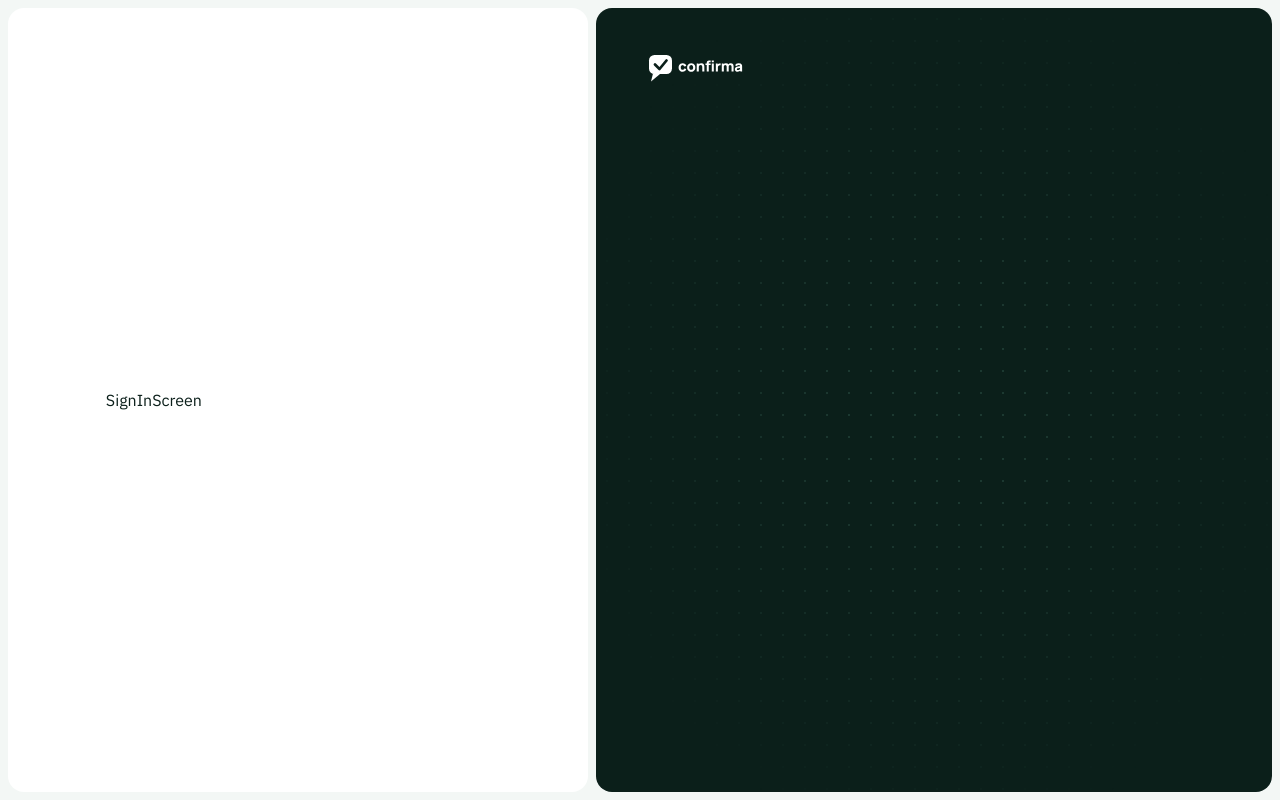
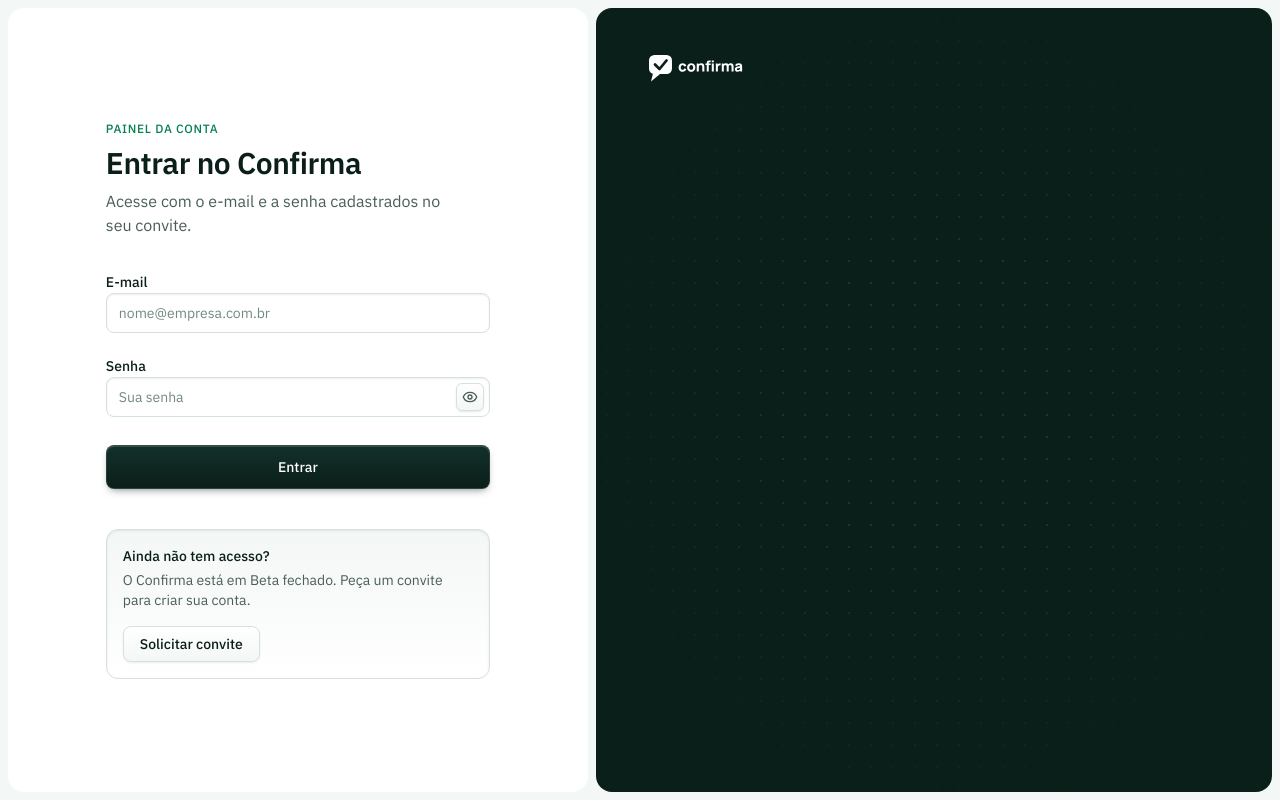
Before and after one commit to useconfirma/confirma-monorepo, a React (Vite) app in the folder apps/panel/: page /sign-in in a window 1280 px wide. Built offline with nearby package versions, Linux system fonts and the light colour scheme; no server answers.

Commit message:
feat(panel): implement sign-in screen with form and redirect

```diff
--- /dev/null
+++ b/apps/panel/src/features/auth/sign-in/components/sign-in-form.tsx
@@ -0,0 +1,120 @@
+import { Eye, EyeOff, LoaderCircle } from 'lucide-react';
+import { useId, useState } from 'react';
+import { Button } from '@/shared/components/ui/button';
+import { Input } from '@/shared/components/ui/input';
+import { Label } from '@/shared/components/ui/label';
+import type { useSignIn } from '../hooks/use-sign-in.hook';
+
+type SignInFormProps = ReturnType<typeof useSignIn>;
+
+/*
+ * Formulário de login (API-03). Recebe estado e ações do `useSignIn` por
+ * props; a validação e o envio ficam no hook. Enquanto `isPending`, campos e
+ * botões ficam desabilitados.
+ *
+ * A tecla de mostrar senha fica em relevo dentro do campo e afunda enquanto a
+ * senha está visível.
+ */
+export const SignInForm = ({
+    register,
+    errors,
+    isPending,
+    handleSubmit,
+}: SignInFormProps) => {
+    const [showPassword, setShowPassword] = useState(false);
+
+    const emailId = useId();
+    const emailErrorId = useId();
+    const passwordId = useId();
+    const passwordErrorId = useId();
+
+    return (
+        <form onSubmit={handleSubmit} noValidate aria-busy={isPending}>
+            <div className="space-y-5">
+                <div className="space-y-2">
+                    <Label htmlFor={emailId}>E-mail</Label>
+                    <Input
+                        id={emailId}
+                        type="email"
+                        inputMode="email"
+                        autoComplete="email"
+                        autoCapitalize="none"
+                        spellCheck={false}
+                        placeholder="nome@empresa.com.br"
+                        disabled={isPending}
+                        aria-invalid={errors.email ? true : undefined}
+                        aria-describedby={
+                            errors.email ? emailErrorId : undefined
+                        }
+                        {...register('email')}
+                    />
+                    {errors.email && (
+                        <p id={emailErrorId} className="text-danger text-xs">
+                            {errors.email.message}
+                        </p>
+                    )}
+                </div>
+
+                <div className="space-y-2">
+                    <Label htmlFor={passwordId}>Senha</Label>
+                    <div className="relative">
+                        <Input
+                            id={passwordId}
+                            type={showPassword ? 'text' : 'password'}
+                            autoComplete="current-password"
+                            placeholder="Sua senha"
+                            disabled={isPending}
+                            aria-invalid={errors.password ? true : undefined}
+                            aria-describedby={
+                                errors.password ? passwordErrorId : undefined
+                            }
+                            className="pr-11"
+                            {...register('password')}
+                        />
+                        <button
+                            type="button"
+                            onClick={() => setShowPassword((value) => !value)}
+                            disabled={isPending}
+                            aria-pressed={showPassword}
+                            aria-controls={passwordId}
+                            aria-label="Mostrar senha"
+                            className={[
+                                'text-muted absolute top-1/2 right-1.5 grid size-7 -translate-y-1/2 place-items-center rounded-sm border bg-linear-to-b transition-[translate,box-shadow,color] duration-200',
+                                'border-border from-branco to-nevoa hover:text-foreground shadow-[0_1px_2px_color-mix(in_oklab,var(--color-noite)_10%,transparent),inset_0_1px_0_var(--color-branco)]',
+                                'aria-pressed:text-foreground aria-pressed:from-nevoa aria-pressed:to-branco aria-pressed:translate-y-[calc(-50%+1px)] aria-pressed:shadow-[inset_0_1px_3px_color-mix(in_oklab,var(--color-noite)_16%,transparent)]',
+                                'disabled:text-disabled disabled:pointer-events-none disabled:shadow-none',
+                                '[&_svg]:size-4',
+                            ].join(' ')}
+                        >
+                            {showPassword ? (
+                                <EyeOff aria-hidden="true" />
+                            ) : (
+                                <Eye aria-hidden="true" />
+                            )}
+                        </button>
+                    </div>
+                    {errors.password && (
+                        <p id={passwordErrorId} className="text-danger text-xs">
+                            {errors.password.message}
+                        </p>
+                    )}
+                </div>
+            </div>
+
+            <Button
+                type="submit"
+                size="lg"
+                disabled={isPending}
+                className="mt-7 w-full"
+            >
+                {isPending && (
+                    <LoaderCircle
+                        aria-hidden="true"
+                        className="size-4 motion-safe:animate-spin"
+                    />
+                )}
+                {isPending ? 'Entrando…' : 'Entrar'}
+            </Button>
+        </form>
+    );
+};
--- a/apps/panel/src/features/auth/sign-in/hooks/use-sign-in.hook.ts
+++ b/apps/panel/src/features/auth/sign-in/hooks/use-sign-in.hook.ts
@@ -1,18 +1,25 @@
 import { zodResolver } from '@hookform/resolvers/zod';
 import { useMutation } from '@tanstack/react-query';
+import { useNavigate } from '@tanstack/react-router';
 import { useForm } from 'react-hook-form';
 import { signIn } from '../api/sign-in.api';
 import { signInSchema, type SignInFormData } from '../schemas/sign-in.schema';
 
 export const useSignIn = () => {
-    const { register, handleSubmit: formHandleSubmit } =
-        useForm<SignInFormData>({
-            resolver: zodResolver(signInSchema),
-        });
+    const {
+        register,
+        handleSubmit: formHandleSubmit,
+        formState: { errors },
+    } = useForm<SignInFormData>({
+        resolver: zodResolver(signInSchema),
+    });
+    const navigate = useNavigate();
 
     const mutation = useMutation({
         mutationFn: signIn,
-        // onSuccess: () => {},
+        onSuccess: () => {
+            void navigate({ to: '/overview', replace: true });
+        },
         // onError: () => {},
     });
 
@@ -20,5 +27,10 @@ export const useSignIn = () => {
         mutation.mutate(data);
     });
 
-    return { register, isPending: mutation.isPending, handleSubmit };
+    return {
+        register,
+        errors,
+        isPending: mutation.isPending,
+        handleSubmit,
+    };
 };
--- a/apps/panel/src/features/auth/sign-in/schemas/sign-in.schema.ts
+++ b/apps/panel/src/features/auth/sign-in/schemas/sign-in.schema.ts
@@ -1,8 +1,8 @@
 import { z } from 'zod';
 
 export const signInSchema = z.object({
-    email: z.email(),
-    password: z.string().min(1),
+    email: z.email({ error: 'Informe um e-mail válido.' }),
+    password: z.string().min(1, { error: 'Informe sua senha.' }),
 });
 
 export type SignInFormData = z.infer<typeof signInSchema>;
--- a/apps/panel/src/features/auth/sign-in/screens/sign-in.screen.tsx
+++ b/apps/panel/src/features/auth/sign-in/screens/sign-in.screen.tsx
@@ -1,5 +1,57 @@
+import { Link } from '@tanstack/react-router';
+import { Button } from '@/shared/components/ui/button';
+import { SignInForm } from '../components/sign-in-form';
+import { useSignIn } from '../hooks/use-sign-in.hook';
+
+const appear =
+    'motion-safe:animate-slide-up motion-safe:[animation-fill-mode:backwards] motion-safe:[animation-duration:400ms]';
+
+/*
+ * Login (UC-03) na folha de conteúdo do AuthLayout. A tela só compõe:
+ * cabeçalho, formulário alimentado pelo `useSignIn` e, abaixo, uma bandeja
+ * rebaixada que leva ao pedido de convite, já que o Beta é fechado.
+ */
 const SignInScreen = () => {
-    return <div>SignInScreen</div>;
+    const signIn = useSignIn();
+
+    return (
+        <div>
+            <header className={appear}>
+                <p className="text-brand tracking-caps text-xs font-medium uppercase">
+                    Painel da conta
+                </p>
+                <h1 className="text-foreground mt-2 text-2xl font-semibold text-balance sm:text-3xl">
+                    Entrar no Confirma
+                </h1>
+                <p className="text-muted mt-2 text-base text-pretty">
+                    Acesse com o e-mail e a senha cadastrados no seu convite.
+                </p>
+            </header>
+
+            <div
+                className={`${appear} mt-8`}
+                style={{ animationDelay: '100ms' }}
+            >
+                <SignInForm {...signIn} />
+            </div>
+
+            <aside
+                className={`${appear} rounded-card border-border from-nevoa to-branco mt-10 border bg-linear-to-b p-4 shadow-[inset_0_1px_3px_color-mix(in_oklab,var(--color-noite)_8%,transparent)]`}
+                style={{ animationDelay: '200ms' }}
+            >
+                <p className="text-foreground text-sm font-medium">
+                    Ainda não tem acesso?
+                </p>
+                <p className="text-muted mt-1 text-sm text-pretty">
+                    O Confirma está em Beta fechado. Peça um convite para criar
+                    sua conta.
+                </p>
+                <Button asChild variant="secondary" size="sm" className="mt-4">
+                    <Link to="/request-invitation">Solicitar convite</Link>
+                </Button>
+            </aside>
+        </div>
+    );
 };
 
 export default SignInScreen;
```
